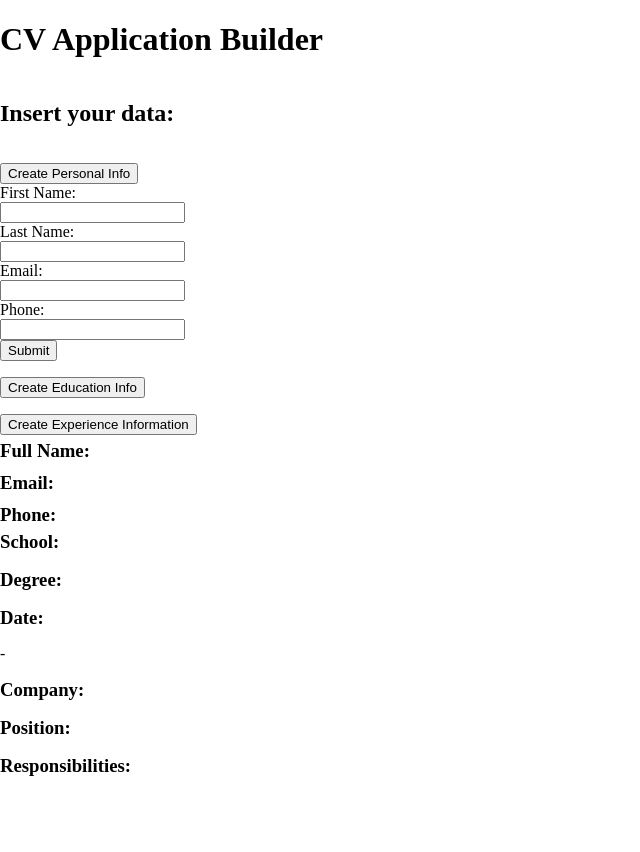
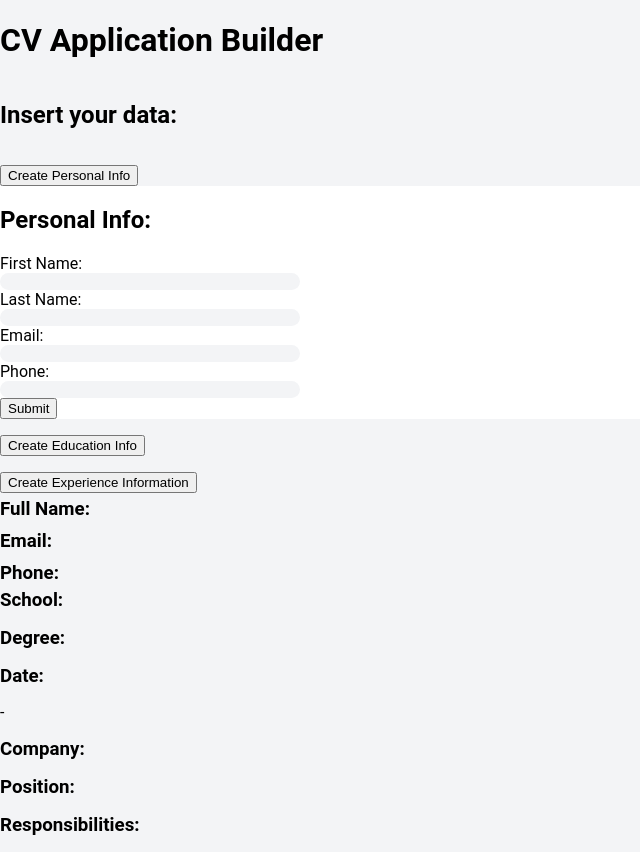
Before and after one commit to AirDevil188/cv-application, a React (Vite) app: page / in a window 1280 px wide. Both pictures are taken after a click on the button "Create Personal Info". Shown: the whole page, without its empty margins (0-640 px from the left). Before the commit the page ends 800 px from the top, so only its background shows below. Built offline with nearby package versions, Linux system fonts and the light colour scheme.

Commit message:
styling update

```diff
--- a/src/components/Education.jsx
+++ b/src/components/Education.jsx
@@ -27,7 +27,7 @@ export default function EducationInfoForm({ userData, setUserData, submit, setSu
 
   return (
     <>
-      <div className="form-container education">
+      <div className="education-form">
         {submit.educationInfoForm ? (
           <button type="button" onClick={onClick}>
             Edit Education Info
@@ -39,7 +39,9 @@ export default function EducationInfoForm({ userData, setUserData, submit, setSu
         )}
 
         {active ? (
+          <div className="form-container">
             <form action="#" onSubmit={onSubmit}>
+              <h2>Education Info:</h2>
               <label htmlFor="school">School: </label>
               <input type="text" id="school" name="school" defaultValue={userData.school} required={true} />
               <label htmlFor="degree">Degree: </label>
@@ -53,9 +55,16 @@ export default function EducationInfoForm({ userData, setUserData, submit, setSu
                 required={true}
               />
               <label htmlFor="endDate">Until: </label>
-            <input type="date" id="endDate" name="endDate" defaultValue={userData.endDate} required={true} />
+              <input
+                type="date"
+                id="endDate"
+                name="endDate"
+                defaultValue={userData.endDate}
+                required={true}
+              />
               <button type="submit">Submit</button>
             </form>
+          </div>
         ) : null}
       </div>
     </>
--- a/src/components/Experience.jsx
+++ b/src/components/Experience.jsx
@@ -23,7 +23,7 @@ export default function ExperienceInfoForm({ userData, setUserData, submit, setS
   }
 
   return (
-    <div className="form-container experience">
+    <div className="experience-form">
       {submit.experienceInfoForm ? (
         <button type="button" onClick={onClick}>
           Edit Experience Information
@@ -35,7 +35,9 @@ export default function ExperienceInfoForm({ userData, setUserData, submit, setS
       )}
 
       {active ? (
+        <div className="form-container">
           <form action="#" onSubmit={onSubmit}>
+            <h2>Experience Info:</h2>
             <label htmlFor="companyName">Company name: </label>
             <input
               type="text"
@@ -61,6 +63,7 @@ export default function ExperienceInfoForm({ userData, setUserData, submit, setS
             />
             <button type="submit">Submit</button>
           </form>
+        </div>
       ) : null}
     </div>
   );
--- a/src/components/PersonalInfo.jsx
+++ b/src/components/PersonalInfo.jsx
@@ -26,7 +26,7 @@ export default function PersonalInfoForm({ userData, setUserData, submit, setSub
 
   return (
     <>
-      <div className="form-container personal">
+      <div className="personal-form">
         {submit.personalInfoForm ? (
           <button type="button" onClick={onClick}>
             Edit Personal Info
@@ -37,7 +37,9 @@ export default function PersonalInfoForm({ userData, setUserData, submit, setSub
           </button>
         )}
         {active ? (
+          <div className="form-container">
             <form action="#" onSubmit={onSubmit}>
+              <h2>Personal Info:</h2>
               <label htmlFor="firstName">First Name: </label>
               <input
                 type="text"
@@ -60,6 +62,7 @@ export default function PersonalInfoForm({ userData, setUserData, submit, setSub
               <input type="number" id="number" name="number" defaultValue={userData.phone} required={true} />
               <button type="submit">Submit</button>
             </form>
+          </div>
         ) : null}
       </div>
     </>
--- a/src/styles/main.css
+++ b/src/styles/main.css
@@ -1,3 +1,7 @@
+:root {
+  --background-color: #f3f4f6;
+}
+
 html {
   box-sizing: border-box;
 }
@@ -8,9 +12,16 @@ html {
   box-sizing: inherit;
 }
 
+@font-face {
+  font-family: "Roboto", sans-serif;
+  src: url(../fonts/roboto-regular.woff2);
+}
+
 body {
   margin: 0;
   padding: 0;
+  font-family: "Roboto", sans-serif;
+  background-color: var(--background-color);
 }
 
 h3 {
@@ -29,6 +40,18 @@ h3 {
   gap: 1rem;
 }
 
+.form-container {
+  background-color: #fff;
+}
+
+input {
+  border: none;
+  min-width: 300px;
+  height: auto;
+  border-radius: 15px;
+  background-color: #f3f4f6;
+}
+
 .form-container > form {
   display: flex;
   flex-flow: column wrap;
```
Lines whose indentation alone changed are shown as unchanged.
